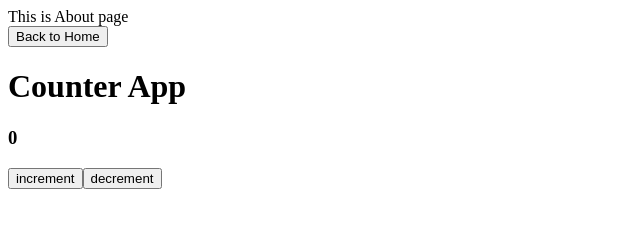
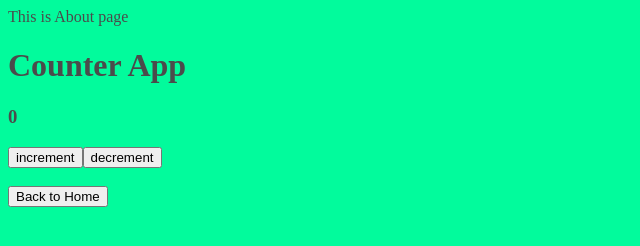
Before and after one commit to shahzain-lab/Gatsby, a Gatsby site: page /About in a window 1280 px wide. Shown: the whole page, without its empty margins (0-640 px from the left). Built offline with nearby package versions, Linux system fonts and the light colour scheme; Gatsby itself is replaced by a stand-in of ours.

Commit message:
global styles

```diff
--- /dev/null
+++ b/gatsby-browser.js
@@ -0,0 +1 @@
+import './src/pages/styles/global.css';
--- a/src/components/Layout.js
+++ b/src/components/Layout.js
@@ -1,5 +1,6 @@
 import React from 'react';
 import Counter from './counter';
+import { navigate } from 'gatsby';
 
 export default function Layout ({children}){
     return(
@@ -8,7 +9,12 @@ export default function Layout ({children}){
                 {children}
             </div>
             <Counter title="Counter App"/>
-
+            <br />
+            <button onClick={() =>
+               navigate('/')
+              }>
+                Back to Home
+            </button>
         </div>
     )
 }
--- a/src/pages/About.js
+++ b/src/pages/About.js
@@ -1,5 +1,4 @@
 import React from 'react';
-import { navigate } from 'gatsby';
 import Layout from '../components/Layout';
 
 export default function About(){
@@ -8,11 +7,7 @@ export default function About(){
             <div>
             This is About page
             <br />
-            <button onClick={() =>
-               navigate('/')
-              }>
-                Back to Home
-            </button>
+
             </div>
         </Layout>
     )
--- a/src/pages/index.js
+++ b/src/pages/index.js
@@ -1,5 +1,6 @@
 import React from "react"
 import { Link } from 'gatsby';
+import Layout from "../components/Layout";
 
 export default function Home() {
   return (
--- /dev/null
+++ b/src/pages/styles/global.css
@@ -0,0 +1,4 @@
+body{
+    background-color: #02fb9c;
+    color: #4b4b4b;
+}
```
